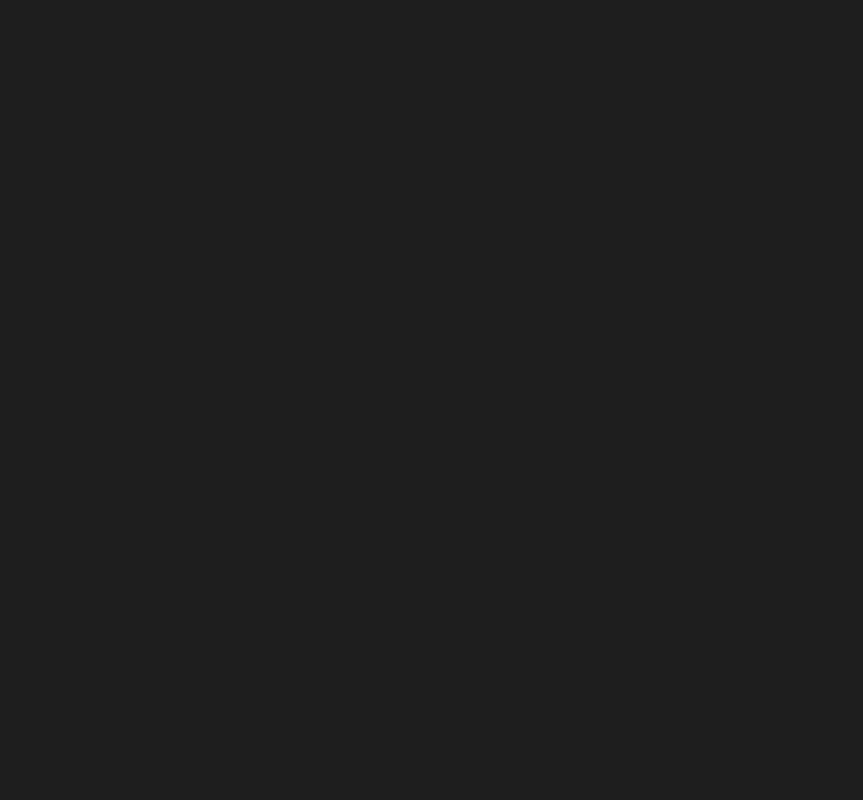
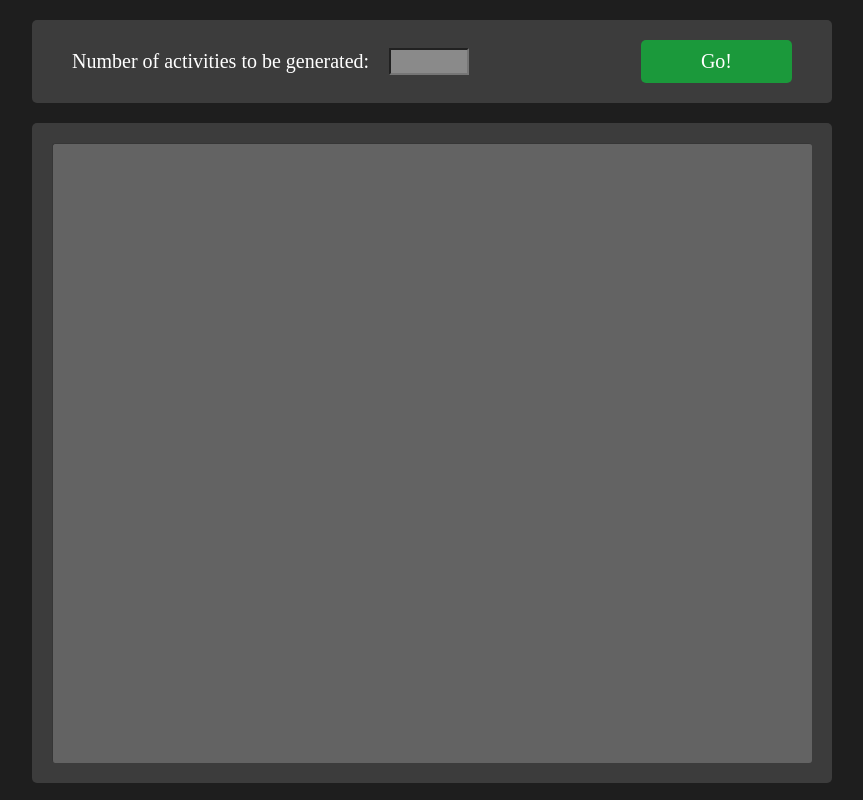
Before and after one commit to clintonferraz/activities-generator, a React (Vite) app: page / in a window 1280 px wide. Shown: the whole page, without its empty margins (208-1071 px from the left). Built offline with nearby package versions, Linux system fonts and the light colour scheme.

Commit message:
Fetch data and create cards

```diff
--- a/index.html
+++ b/index.html
@@ -2,9 +2,8 @@
 <html lang="en">
   <head>
     <meta charset="UTF-8" />
-    <link rel="icon" type="image/svg+xml" href="/vite.svg" />
     <meta name="viewport" content="width=device-width, initial-scale=1.0" />
-    <title>Vite + React + TS</title>
+    <title>Activity Generator</title>
   </head>
   <body>
     <div id="root"></div>
--- a/src/App.tsx
+++ b/src/App.tsx
@@ -1,12 +1,47 @@
-import { useState } from 'react'
+import { useEffect, useState } from 'react'
 
 import { Card } from './components/Card/Card'
+import { Menu } from './components/Menu/Menu'
+import './Styles/app.sass'
+
+
+type Activity = {
+  activity: string;
+  type: string;
+  participants: number;
+  price: number;
+  link: string;
+  key: string;
+  accessibility: number;
+}
 
 function App() {
+  const [activityList, setActivityList] = useState<Activity[]>([]);
+
+  async function handleGenerateActivities(){
+    const response = await fetch('https://www.boredapi.com/api/activity');
+    const data = await response.json() as Activity;
+    setActivityList([ ...activityList, data]);
+  }
 
   return (
     <div className="App">
-      <Card />
+      <Menu buttonClick={handleGenerateActivities} />
+
+      <div className="cards-container" onClick={() => {console.log(activityList)}}>
+        <div className="cards-container-inner">
+          {
+            activityList.map( (activity, index) => (
+              <Card
+                key={index}
+                activityName={activity.activity}
+                activityType={activity.type}
+                participantsNumber={activity.participants}
+              />
+            ))
+          }
+        </div>
+      </div>
     </div>
   )
 }
--- /dev/null
+++ b/src/Styles/app.sass
@@ -0,0 +1,21 @@
+.App .cards-container
+    margin: auto
+    margin-top: 1rem
+    width: 40rem
+    height: calc(100vh - 7rem)
+    background-color: #3c3c3c
+    border-radius: 5px
+    display: flex
+    justify-content: center
+    align-items: center
+
+.App .cards-container-inner
+    width: 38rem
+    height: calc(100% - 2rem)
+    background-color: #636363
+    border-top: 1px solid #363636
+    border-left: 1px solid #363636
+    border-radius: 3px
+    overflow: auto
+    display: flex
+    flex-direction: column
--- /dev/null
+++ b/src/Styles/card.sass
@@ -0,0 +1,40 @@
+.activity-card
+    width: 34rem
+    background-color: #3c3c3c
+    margin: 15px 0 0 15px
+    border-radius: 5px
+
+    display: flex
+
+.activity-card:last-child
+    margin-bottom: 15px
+
+
+.activity-card .card-titles
+    display: flex
+    flex-direction: column
+
+
+.activity-card .card-titles div
+    padding: .4rem
+    font-size: 14px
+
+.activity-card .card-titles div:nth-child(1)
+    border-bottom: 1px solid #5c5c5c
+
+.activity-card .card-titles div:nth-child(2)
+    border-bottom: 1px solid #5c5c5c
+
+.activity-card .card-data
+    width: 100%
+    background-color: #313131
+
+.activity-card .card-data-item
+    padding: .4rem
+    font-size: 14px
+
+.activity-card .card-data-item:nth-child(1)
+    border-bottom: 1px solid #3d3d3d
+
+.activity-card .card-data-item:nth-child(2)
+    border-bottom: 1px solid #3d3d3d
--- a/src/Global.sass
+++ b/src/Styles/main.sass
@@ -1,7 +1,9 @@
 *
     margin: 0
     padding: 0
-    font-family: "Helvetica"
+    font-family: "montserrat"
+    font-smooth: antialiased
+    -webkit-font-smoothing: antialiased
     font-size: 20px
     color: #FFF
     box-sizing: border-box
--- /dev/null
+++ b/src/Styles/menu.sass
@@ -0,0 +1,29 @@
+.menu
+    display: flex
+    background-color: #3c3c3c
+    width: 40rem
+    justify-content: space-between
+    align-items: center
+    padding: 1rem 2rem
+    border-radius: 5px
+    margin: auto
+    margin-top: 1rem
+
+.menu #number-input
+    width: 4rem
+    margin: 0 1rem
+    font-family: 'Arial'
+    padding-left: 5px
+    color: #000
+    outline: none
+    background-color: #8a8a8a
+
+.menu .add-button
+    background-color: #1b993b
+    padding: 0.5rem 3rem
+    border: none
+    border-radius: 5px
+    cursor: pointer
+
+.menu .add-button:hover
+    filter: brightness(1.2)
--- a/src/components/Card/Card.tsx
+++ b/src/components/Card/Card.tsx
@@ -1,7 +1,24 @@
-export function Card(){
+import '../../Styles/card.sass'
+
+export type CardProps = {
+    activityName: string;
+    activityType: string;
+    participantsNumber: number;
+}
+
+export function Card(props : CardProps){
     return(
-        <>
-
-        </>
+        <div className="activity-card">
+            <div className="card-titles">
+                <div>Activity:</div>
+                <div>Type:</div>
+                <div>Participants:</div>
+            </div>
+            <div className="card-data">
+                <div className="card-data-item"> {props.activityName} </div>
+                <div className="card-data-item"> {props.activityType} </div>
+                <div className="card-data-item"> {props.participantsNumber} </div>
+            </div>
+        </div>
     )
 }
--- a/src/components/Menu/Menu.tsx
+++ b/src/components/Menu/Menu.tsx
@@ -1,3 +1,20 @@
-export function Menu(){
+import '../../Styles/menu.sass'
 
+export type MenuProps = {
+    buttonClick: () => void;
 }
+
+export function Menu(props : MenuProps){
+    return (
+        <div className="menu">
+            <div className="number-input-container">
+                <span>Number of activities to be generated:</span>
+                <input type="number" name="number-input" id="number-input" />
+            </div>
+            <button className="add-button" onClick={props.buttonClick}>
+                Go!
+            </button>
+
+        </div>
+    )
+}
--- a/src/main.tsx
+++ b/src/main.tsx
@@ -2,7 +2,7 @@ import React from 'react'
 import ReactDOM from 'react-dom/client'
 
 import App from './App'
-import './Global.sass'
+import './Styles/main.sass'
 
 ReactDOM.createRoot(document.getElementById('root') as HTMLElement).render(
   <React.StrictMode>
```
